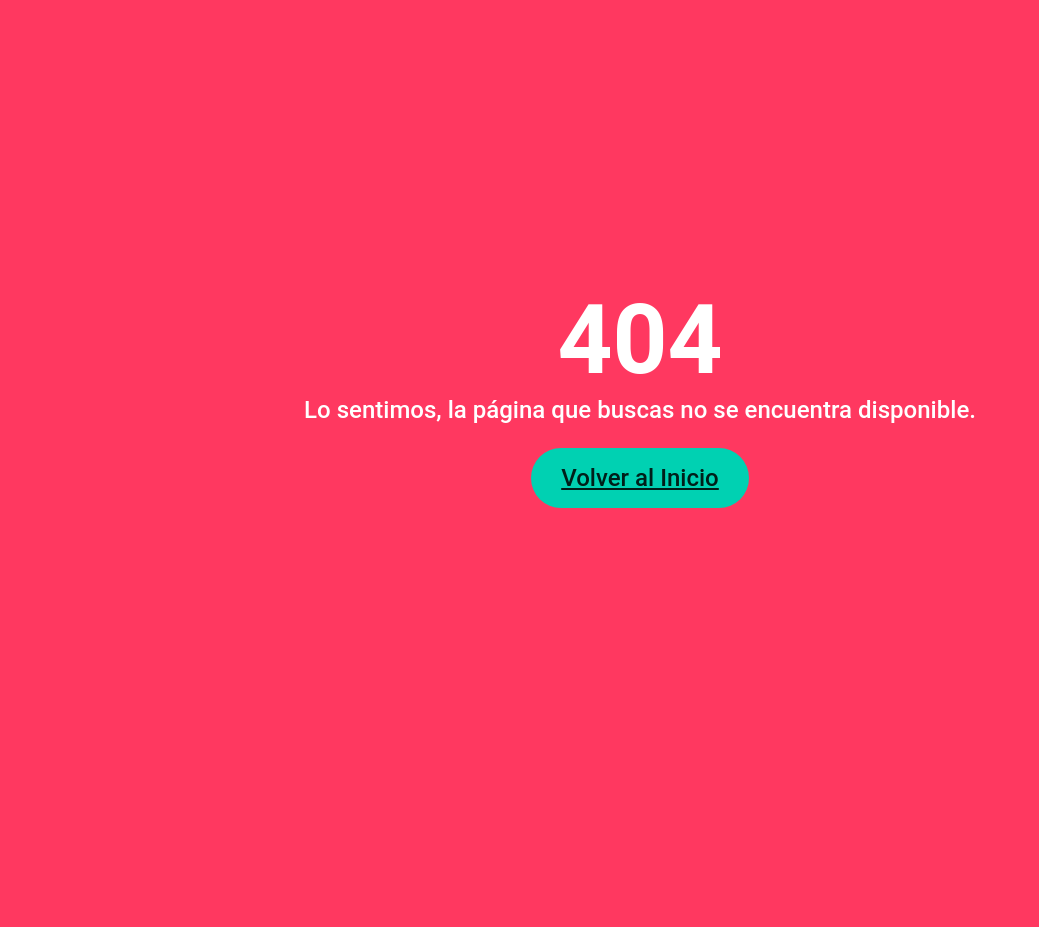
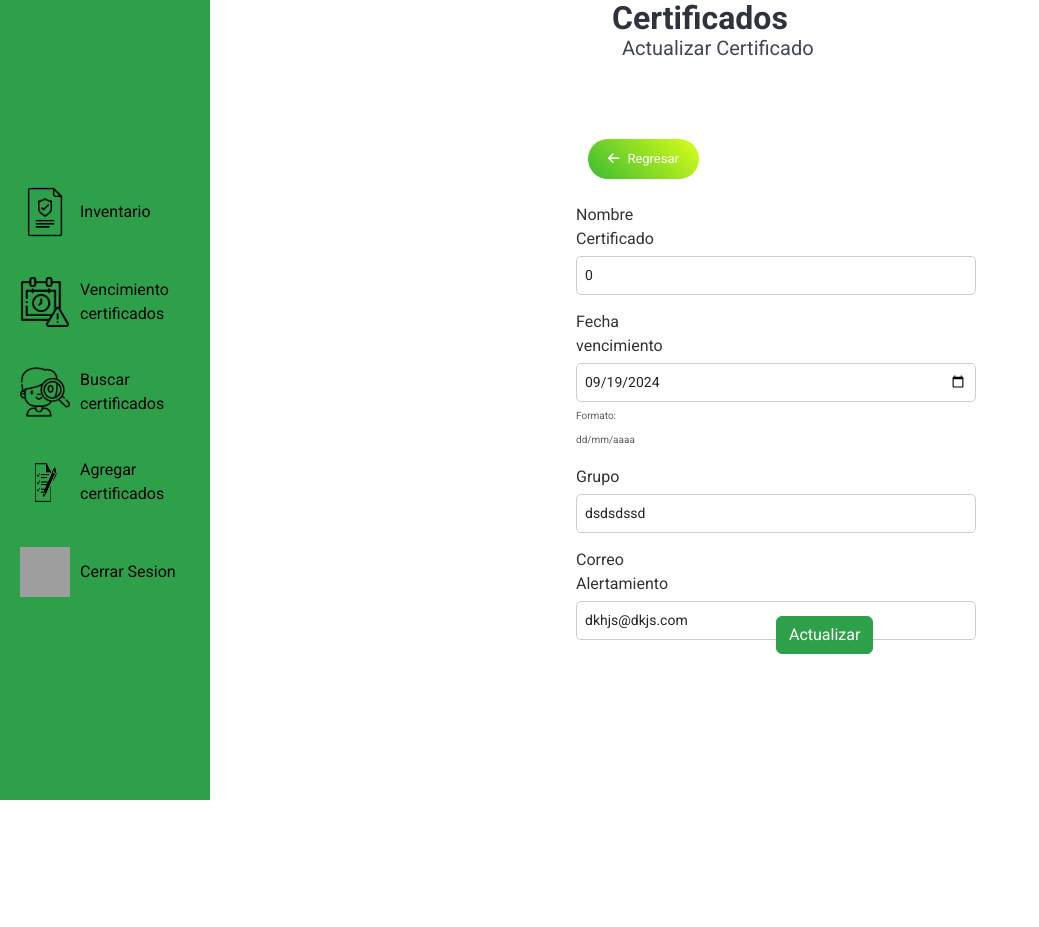
Before and after one commit to Mdimate/proyecto_bp, a PHP site: page /Proyecto_bp/certificateUpdate/29/ in a window 1280 px wide. Shown: the whole page, without its empty margins (0-1039 px from the left). Before the commit the page ends 508 px from the top, so only its background shows below. Run offline with PHP 8.4, Linux system fonts and the light colour scheme; a user stored in the database is signed in; data comes from the database, SQL or seed files in the repository; some libraries are stand-ins or nearby versions; grey boxes are pictures that could not be loaded.

Commit message:
Controlador para actualizar inventario

```diff
--- a/app/ajax/certificadoAjax.php
+++ b/app/ajax/certificadoAjax.php
@@ -12,12 +12,14 @@
         if($_POST['modulo_certificado'] == "registrar"){
             echo $insCertificado->registrarCertificadoControlador();
         }
-
         if($_POST['modulo_certificado'] == "eliminar"){
             echo $insCertificado->eliminarCertificadoControlador();
         }
-
+        if($_POST['modulo_certificado'] == "actualizar"){
+            echo $insCertificado->actualizarCertificadoControlador();
+        }
     } else {
         session_destroy();
         header("Location: ".APP_URL."login/");
     }
+?>
--- a/app/controllers/certificateController.php
+++ b/app/controllers/certificateController.php
@@ -121,8 +121,6 @@
                 }
                 echo json_encode($alerta);
             }
-
-
 # Controlador para listar certificados
     public function listarCertificadoControlador($pagina, $registros, $url, $busqueda){
     $pagina = $this->limpiarCadena($pagina);
@@ -154,6 +152,17 @@
     $numeroPaginas = ceil($total/$registros);
 
     $tabla .= '
+<!DOCTYPE html>
+<html lang="es">
+<head>
+    <meta charset="UTF-8">
+    <meta name="viewport" content="width=device-width, initial-scale=1.0">
+    <title>Lista de Certificados</title>
+    <link rel="stylesheet" href="'.APP_URL.'app/views/css/inventario.css">
+</head>
+<body>
+    <main>
+        <h1>Listado de Certificados</h1>
         <div class="container-fluid">
             <div class="table-responsive">
                 <table class="table table-hover table-bordered table-striped" id="tabla">
@@ -173,22 +182,29 @@
     $pag_inicio = $inicio + 1;
 
     foreach ($datos as $rows) {
-            $tabla.= '
+        $tabla .= '
         <tr>
             <th scope="row">' . $contador . '</th>
             <td>' . $rows['nombre'] . '</td>
             <td>' . $rows['grupo'] . '</td>
             <td>' . $rows['correo_alertamiento'] . '</td>
             <td>
-                    <a href="' . APP_URL . 'certificateUpdate/' . $rows['id'] . '/" class="btn btn-sm btn-primary">Editar</a>
+    <!-- Botón para editar con icono de lápiz -->
+    <a href="' . APP_URL . 'certificateUpdate/' . $rows['id'] . '/" class="btn btn-sm btn-primary">
+        <i class="fas fa-pencil-alt"></i> <!-- Icono de lápiz -->
+    </a>
+
+    <!-- Botón para eliminar con icono de basurero -->
     <form class="FormularioAjax" action="'.APP_URL.'app/ajax/certificadoAjax.php" method="POST" autocomplete="off">
         <input type="hidden" name="modulo_certificado" value="eliminar">
         <input type="hidden" name="id" value="' . $rows['id'] . '">
-                        <button type="submit" class="btn btn-sm btn-danger">Eliminar</button>
+        <button type="submit" class="btn btn-sm btn-danger">
+            <i class="fas fa-trash-alt"></i> <!-- Icono de basurero -->
+        </button>
     </form>
 </td>
-            </tr>
-            ';
+
+        </tr>';
         $contador++;
     }
     $pag_final = $contador - 1;
@@ -204,6 +220,7 @@
                 <a href="' . $url . '1/" class="btn btn-link">Haga clic acá para recargar el listado</a>
             </td>
         </tr>';
+
         } else {
             $tabla .= '
             <tr class="text-center">
@@ -253,6 +270,93 @@
         echo json_encode($alerta);
         exit();
         }
+        public function actualizarCertificadoControlador() {
+            // Obtener el ID del certificado
+            $id = $this->limpiarCadena($_POST['id']);
+
+            // Verificar si el certificado existe en la base de datos
+            $insCertificado = new certificateController(); // Crear instancia del controlador
+            $datos = $insCertificado->seleccionarDatos("Unico", "certificados", "id", $id); // Verificar existencia del certificado
+
+            if ($datos->rowCount() <= 0) {
+                $alerta = [
+                    "tipo" => "simple",
+                    "titulo" => "Error",
+                    "texto" => "No hemos encontrado el certificado en el sistema",
+                    "icono" => "error"
+                ];
+                echo json_encode($alerta);
+                exit();
+            }
+
+            // Obtener los datos enviados por el formulario
+            $nombre = $this->limpiarCadena($_POST['certificado_nombre']);
+            $fecha_vencimiento = $this->limpiarCadena($_POST['certificado_fecha']);
+            $grupo = $this->limpiarCadena($_POST['certificado_grupo']);
+            $correo_alertamiento = $this->limpiarCadena($_POST['certificado_correo']);
+
+            // Verificar campos obligatorios
+            if (empty($nombre) || empty($fecha_vencimiento) || empty($correo_alertamiento)) {
+                $alerta = [
+                    "tipo" => "simple",
+                    "titulo" => "Error",
+                    "texto" => "Faltan campos obligatorios",
+                    "icono" => "error"
+                ];
+                echo json_encode($alerta);
+                exit();
+            }
+
+            // Preparar los datos para la actualización
+            $certificado_datos_up = [
+                [
+                    "campo_nombre" => "nombre",
+                    "campo_marcador" => ":Nombre",
+                    "campo_valor" => $nombre
+                ],
+                [
+                    "campo_nombre" => "fecha_vencimiento",
+                    "campo_marcador" => ":FechaVencimiento",
+                    "campo_valor" => $fecha_vencimiento
+                ],
+                [
+                    "campo_nombre" => "grupo",
+                    "campo_marcador" => ":Grupo",
+                    "campo_valor" => $grupo
+                ],
+                [
+                    "campo_nombre" => "correo_alertamiento",
+                    "campo_marcador" => ":CorreoAlertamiento",
+                    "campo_valor" => $correo_alertamiento
+                ]
+            ];
+
+            $condicion = [
+                "condicion_campo" => "id",
+                "condicion_marcador" => ":ID",
+                "condicion_valor" => $id
+            ];
+
+            // Ejecutar la actualización
+            if ($this->actualizarDatos("certificados", $certificado_datos_up, $condicion)) {
+                $alerta = [
+                    "tipo" => "recargar",
+                    "titulo" => "Éxito",
+                    "texto" => "Certificado actualizado correctamente",
+                    "icono" => "success"
+                ];
+            } else {
+                $alerta = [
+                    "tipo" => "simple",
+                    "titulo" => "Error",
+                    "texto" => "No se pudo actualizar el certificado",
+                    "icono" => "error"
+                ];
+            }
+
+            // Retornar la alerta en formato JSON
+            echo json_encode($alerta);
+        }
     }
 
 ?>
--- a/app/models/viewsModel.php
+++ b/app/models/viewsModel.php
@@ -4,7 +4,7 @@
     class viewsModel{
         protected function obtenerVistasModelo($vista){
 
-            $listaBlanca=["dashboard","inventario","vencimiento","buscar","agregar","registrarse","LogOut"];
+            $listaBlanca=["dashboard","inventario","vencimiento","buscar","agregar","registrarse","LogOut","certificateUpdate"];
             if(in_array($vista, $listaBlanca)){
 				if(is_file("./app/views/content/".$vista."-view.php")){
 					$contenido="./app/views/content/".$vista."-view.php";
--- a/app/views/content/agregar-view.php
+++ b/app/views/content/agregar-view.php
@@ -47,3 +47,4 @@
         </div>
     </form>
 </div>
+<script src="https://cdn.jsdelivr.net/npm/sweetalert2@11"></script>
--- /dev/null
+++ b/app/views/content/certificateUpdate-view.php
@@ -0,0 +1,75 @@
+<link rel="stylesheet" href="<?php echo APP_URL; ?>app/views/css/modificar.css">
+<link href="https://fonts.googleapis.com/css2?family=Roboto:wght@400;700&display=swap" rel="stylesheet">
+<div class="container is-fluid mb-6">
+<?php
+    use app\controllers\certificateController;
+
+    // Crear una instancia del controlador
+    $insCertificado = new certificateController();
+
+    // Limpiar el valor de $url[1] usando el método limpiarCadena()
+    if(isset($url[1])) {
+        $id = $insCertificado->limpiarCadena($url[1]);
+    } else {
+        echo "Error: ID no proporcionado en la URL";
+        exit();
+    }
+
+    // Obtener los datos del certificado
+    $datos = $insCertificado->seleccionarDatos("Unico", "certificados", "id", $id);
+
+    if($datos->rowCount() == 1) {
+        $datos = $datos->fetch();
+    } else {
+        echo "Error: Certificado no encontrado";
+        exit();
+    }
+?>
+    <h1 class="title" id="titulo">Certificados</h1>
+    <h2 class="subtitle" id="subtitulo">Actualizar Certificado</h2>
+</div>
+
+<div class="container py-6">
+    <form class="FormularioAjax" action="<?php echo APP_URL; ?>app/ajax/certificadoAjax.php" method="POST" autocomplete="off" enctype="multipart/form-data">
+        <input type="hidden" name="modulo_certificado" value="actualizar">
+        <input type="hidden" name="id" value="<?php echo $datos['id']; ?>"> <!-- Este se mostrará ahora solo si $datos está definido -->
+
+        <?php include "./app/views/inc/btn_back.php"; ?>
+
+        <div class="row">
+            <div class="col-md-6">
+                <div class="form-group">
+                    <label for="certificado_nombre">Nombre Certificado</label>
+                    <input type="text" class="form-control" id="certificado_nombre" name="certificado_nombre" value="<?php echo $datos['nombre']; ?>" pattern="[a-zA-ZáéíóúÁÉÍÓÚñÑ ]{3,100}" maxlength="100" required>
+                </div>
+            </div>
+            <div class="col-md-6">
+                <div class="form-group">
+                    <label for="certificado_fecha">Fecha vencimiento</label>
+                    <input type="date" class="form-control" id="certificado_fecha" name="certificado_fecha" value="<?php echo $datos['fecha_vencimiento']; ?>" required>
+                    <small class="form-text text-muted">Formato: dd/mm/aaaa</small>
+                </div>
+            </div>
+        </div>
+
+        <div class="row">
+            <div class="col-md-6">
+                <div class="form-group">
+                    <label for="certificado_grupo">Grupo</label>
+                    <input type="text" class="form-control" id="certificado_grupo" name="certificado_grupo" value="<?php echo $datos['grupo']; ?>" pattern="[a-zA-Z0-9]{4,20}" maxlength="20" required>
+                </div>
+            </div>
+            <div class="col-md-6">
+                <div class="form-group">
+                    <label for="certificado_correo">Correo Alertamiento</label>
+                    <input type="email" class="form-control" id="certificado_correo" name="certificado_correo" value="<?php echo $datos['correo_alertamiento']; ?>" maxlength="70" required>
+                </div>
+            </div>
+        </div>
+
+        <div class="text-center">
+            <button type="submit" class="btn btn-primary">Actualizar</button>
+        </div>
+    </form>
+</div>
+<script src="https://cdn.jsdelivr.net/npm/sweetalert2@11"></script>
--- a/app/views/content/inventario-view.php
+++ b/app/views/content/inventario-view.php
@@ -2,9 +2,7 @@
 <link rel="stylesheet" type="text/css" href="<?php echo APP_URL; ?>app/views/css/inventario.css">
 
     <h1>Inventario</h1>
-
-
-        <?php
+    <?php
             use app\controllers\certificateController;
 
             $insCertificado = new certificateController();
--- a/app/views/content/login-view.php
+++ b/app/views/content/login-view.php
@@ -16,6 +16,7 @@
             <br><br>
         <input type="submit" value="Ingresar" id="boton">
         <button type="button" id="boton_registro" onclick="window.location.href='<?php echo APP_URL; ?>registrarse/'">Registrar</button>
+
         </form>
     </section>
 
--- a/app/views/content/vencimiento-view.php
+++ b/app/views/content/vencimiento-view.php
@@ -35,6 +35,6 @@
             </div>
         </div>
     </main>
-    <script src="<?php echo APP_URL; ?>app/views/css/bootstrap-5.3.3-dist/js/bootstrap.min.js"></script>
+
 </body>
 </html>
--- /dev/null
+++ b/app/views/css/modificar.css
@@ -0,0 +1,180 @@
+/* Establecer el box-sizing para todos los elementos */
+*,
+*::before,
+*::after {
+    box-sizing: border-box;
+    margin: 0;
+    padding: 0;
+}
+
+/* Estilo general del cuerpo */
+body {
+    font-family: 'Tahoma', sans-serif;
+    display: flex;
+    flex-direction: column;
+    height: 100vh;
+}
+
+/* Estilo del encabezado */
+header {
+    background-color: #2EA049;
+    width: 210px;
+    display: flex;
+    flex-direction: column;
+    align-items: center;
+    padding: 10px;
+    height: 100vh;
+    position: fixed;
+    top: 0;
+    left: 0;
+    transition: width 0.3s, height 0.3s;
+}
+
+/* Estilo de la navegación */
+nav {
+    display: flex;
+    flex-direction: column;
+    justify-content: center;
+    flex-grow: 1;
+    width: 100%;
+}
+
+nav ul {
+    list-style: none;
+    width: 100%;
+    padding-left: 0;
+}
+
+nav ul li {
+    margin: 20px 0;
+}
+
+a {
+    display: flex;
+    align-items: center;
+    text-decoration: none;
+    color: black;
+    padding: 10px;
+    transition: background-color 0.3s;
+}
+
+a:hover {
+    background-color: rgb(255, 255, 255);
+}
+
+.icon {
+    height: 50px;
+    width: 50px;
+    margin-right: 10px;
+}
+
+/* Aplicar la fuente Roboto a todo el formulario */
+body, form {
+    font-family: 'Roboto', sans-serif;
+}
+#titulo{
+    margin-left: 580px;
+
+}
+
+#subtitulo{
+    margin-left: 590px;
+}
+/* Estilo general del formulario */
+form {
+    max-width: 400px; /* Reducido el ancho máximo */
+    margin: 0 auto;
+    padding: 200px;
+    margin-top: -250px;
+    margin-left: 300px;
+
+}
+
+/* Centrar el formulario en la pantalla */
+.form-container {
+    display: flex;
+    justify-content: center;
+    align-items: center;
+    min-height: 100vh;
+}
+
+/* Estilo de los grupos de formulario */
+.form-group {
+    margin-bottom: 15px;
+}
+
+/* Estilo de las etiquetas */
+label {
+
+    color: #333;
+    display: flex;
+    margin-bottom: 5px;
+}
+
+/* Estilo de los campos de entrada */
+input[type="text"],
+input[type="date"],
+input[type="email"] {
+    width: 400px;
+    padding: 8px; /* Reducido el padding */
+    border: 1px solid #ccc;
+    border-radius: 5px;
+    font-size: 14px; /* Reducido el tamaño de fuente */
+
+}
+
+/* Estilo de los botones */
+button {
+    padding: 8px 16px; /* Reducido el padding */
+    border: none;
+    border-radius: 4px;
+    font-size: 14px; /* Reducido el tamaño de fuente */
+    cursor: pointer;
+}
+
+button[type="reset"] {
+    background-color: #f0f0f0;
+    color: #333;
+    margin-right: 10px;
+    margin-left: 110px;
+}
+
+button[type="submit"] {
+    background-color: #2EA049;
+    border-color: #2EA049;
+    color: #fff;
+    margin-left: 200px;
+    margin-top: -65px;
+}
+
+/* Estilo del contenedor de botones */
+.text-center {
+    text-align: center;
+}
+
+/* Estilo para mensajes de ayuda */
+.form-text {
+    font-size: 10px;
+    color: #666;
+}
+.btn-custom {
+    background: linear-gradient(45deg, #3bbb32, #dcff19);
+    color: white;
+    border: none;
+    border-radius: 50px;
+    padding: 10px 20px;
+    font-size: 13px;
+    display: inline-flex;
+    align-items: center;
+    transition: background 0.3s, transform 0.3s;
+}
+
+.btn-custom i {
+    margin-right: 8px;
+}
+
+.btn-custom:hover {
+    background: linear-gradient(45deg, #dcff19, #3bbb32);
+    transform: scale(1.05);
+    text-decoration: none;
+}
--- /dev/null
+++ b/app/views/inc/btn_back.php
@@ -0,0 +1,18 @@
+<link rel="stylesheet" href="<?php echo APP_URL; ?>app/views/css/modificar.css">
+<div class="container">
+    <div class="row">
+        <div class="col-12 text-right pt-4 pb-4">
+            <a href="" class="btn btn-custom btn-back"><i class="fas fa-arrow-left"></i> Regresar</a>
+        </div>
+    </div>
+    <!-- Contenido principal aquí -->
+</div>
+
+<script type="text/javascript">
+    let btn_back = document.querySelector(".btn-back");
+
+    btn_back.addEventListener('click', function(e){
+        e.preventDefault();
+        window.history.back();
+    });
+</script>
--- /dev/null
+++ b/app/views/inc/error_alert.php
@@ -0,0 +1,6 @@
+<article class="message is-danger">
+	 <div class="message-header">
+	    <p>¡Ocurrio un error inesperado!</p>
+	 </div>
+    <div class="message-body">No se pudo cargar los datos solicitados</div>
+</article>
--- a/app/views/inc/head.php
+++ b/app/views/inc/head.php
@@ -4,6 +4,7 @@
         <title><?php echo APP_NAME; ?></title>
         <link rel="stylesheet" href="<?php echo APP_URL; ?>app/views/css/bulma.min.css">
         <link rel="stylesheet" type="text/css" href="<?php echo APP_URL; ?>app/views/css/bootstrap-5.3.3-dist/css/bootstrap.min.css">
+        <link rel="stylesheet" href="https://cdnjs.cloudflare.com/ajax/libs/font-awesome/6.0.0-beta3/css/all.min.css">
         <link rel="stylesheet" href="<?php echo APP_URL;  ?>app/views/css/sweetalert2.min.css">
         <script src="<?php echo APP_URL; ?>app/views/js/sweetalert2.all.min.js"></script>
 </header>
--- a/app/views/js/ajax.js
+++ b/app/views/js/ajax.js
@@ -1,8 +1,12 @@
-const formularios_ajax=document.querySelectorAll(".FormularioAjax");
+/* Verifica si formularios_ajax ya está declarado */
+if (typeof formularios_ajax === 'undefined') {
 
-formularios_ajax.forEach(formularios => {
+    /* Enviar formularios via AJAX */
+    const formularios_ajax = document.querySelectorAll(".FormularioAjax");
 
-    formularios.addEventListener("submit",function(e){
+    formularios_ajax.forEach(formulario => {
+
+        formulario.addEventListener("submit", function (e) {
 
             e.preventDefault();
 
@@ -16,15 +20,15 @@ formularios_ajax.forEach(formularios => {
                 confirmButtonText: 'Si, realizar',
                 cancelButtonText: 'No, cancelar'
             }).then((result) => {
-            if (result.isConfirmed){
+                if (result.isConfirmed) {
 
                     let data = new FormData(this);
-                let method=this.getAttribute("method");
-                let action=this.getAttribute("action");
+                    let method = this.getAttribute("method");
+                    let action = this.getAttribute("action");
 
-                let encabezados= new Headers();
+                    let encabezados = new Headers();
 
-                let config={
+                    let config = {
                         method: method,
                         headers: encabezados,
                         mode: 'cors',
@@ -32,9 +36,9 @@ formularios_ajax.forEach(formularios => {
                         body: data
                     };
 
-                fetch(action,config)
+                    fetch(action, config)
                         .then(respuesta => respuesta.json())
-                .then(respuesta =>{
+                        .then(respuesta => {
                             return alertas_ajax(respuesta);
                         });
                 }
@@ -43,11 +47,10 @@ formularios_ajax.forEach(formularios => {
         });
 
     });
+}
 
-
-
-function alertas_ajax(alerta){
-    if(alerta.tipo=="simple"){
+function alertas_ajax(alerta) {
+    if (alerta.tipo == "simple") {
 
         Swal.fire({
             icon: alerta.icono,
@@ -56,7 +59,7 @@ function alertas_ajax(alerta){
             confirmButtonText: 'Aceptar'
         });
 
-    }else if(alerta.tipo=="recargar"){
+    } else if (alerta.tipo == "recargar") {
 
         Swal.fire({
             icon: alerta.icono,
@@ -64,12 +67,12 @@ function alertas_ajax(alerta){
             text: alerta.texto,
             confirmButtonText: 'Aceptar'
         }).then((result) => {
-            if(result.isConfirmed){
+            if (result.isConfirmed) {
                 location.reload();
             }
         });
 
-    }else if(alerta.tipo=="limpiar"){
+    } else if (alerta.tipo == "limpiar") {
 
         Swal.fire({
             icon: alerta.icono,
@@ -77,21 +80,23 @@ function alertas_ajax(alerta){
             text: alerta.texto,
             confirmButtonText: 'Aceptar'
         }).then((result) => {
-            if(result.isConfirmed){
+            if (result.isConfirmed) {
                 document.querySelector(".FormularioAjax").reset();
             }
         });
 
-    }else if(alerta.tipo=="redireccionar"){
-        window.location.href=alerta.url;
+    } else if (alerta.tipo == "redireccionar") {
+        window.location.href = alerta.url;
     }
 }
 
-/* Boton cerrar sesion */
+/* Botón cerrar sesión */
+// Verificamos si btn_exit ya está definido
+if (typeof btn_exit === 'undefined') {
+    let btn_exit = document.getElementById("btn_exit");
 
-let btn_exit=document.getElementById("btn_exit");
-
-btn_exit.addEventListener("click", function(e){
+    if (btn_exit) {
+        btn_exit.addEventListener("click", function (e) {
 
             e.preventDefault();
 
@@ -106,8 +111,11 @@ btn_exit.addEventListener("click", function(e){
                 cancelButtonText: 'Cancelar'
             }).then((result) => {
                 if (result.isConfirmed) {
-            let url=this.getAttribute("href");
-            window.location.href=url;
+                    let url = this.getAttribute("href");
+                    window.location.href = url;
                 }
             });
+
         });
+    }
+}
--- a/index.php
+++ b/index.php
@@ -30,7 +30,7 @@
         require_once "./app/views/content/".$vista."-view.php";
     } else {
 
-        #Cerrar Sesion#
+        #Cerrar Sesion
         if(!isset($_SESSION['id']) || !isset($_SESSION['correo']) || !isset($_SESSION['nombre']) ||
         $_SESSION['id']=="" || $_SESSION['correo']=="" || $_SESSION['nombre']==""){
             $insLogin->cerrarSesionControlador();
```
Also changed, not shown: app/views/css/inventario.css (line endings or trailing spaces). Lines whose indentation alone changed are shown as unchanged.
